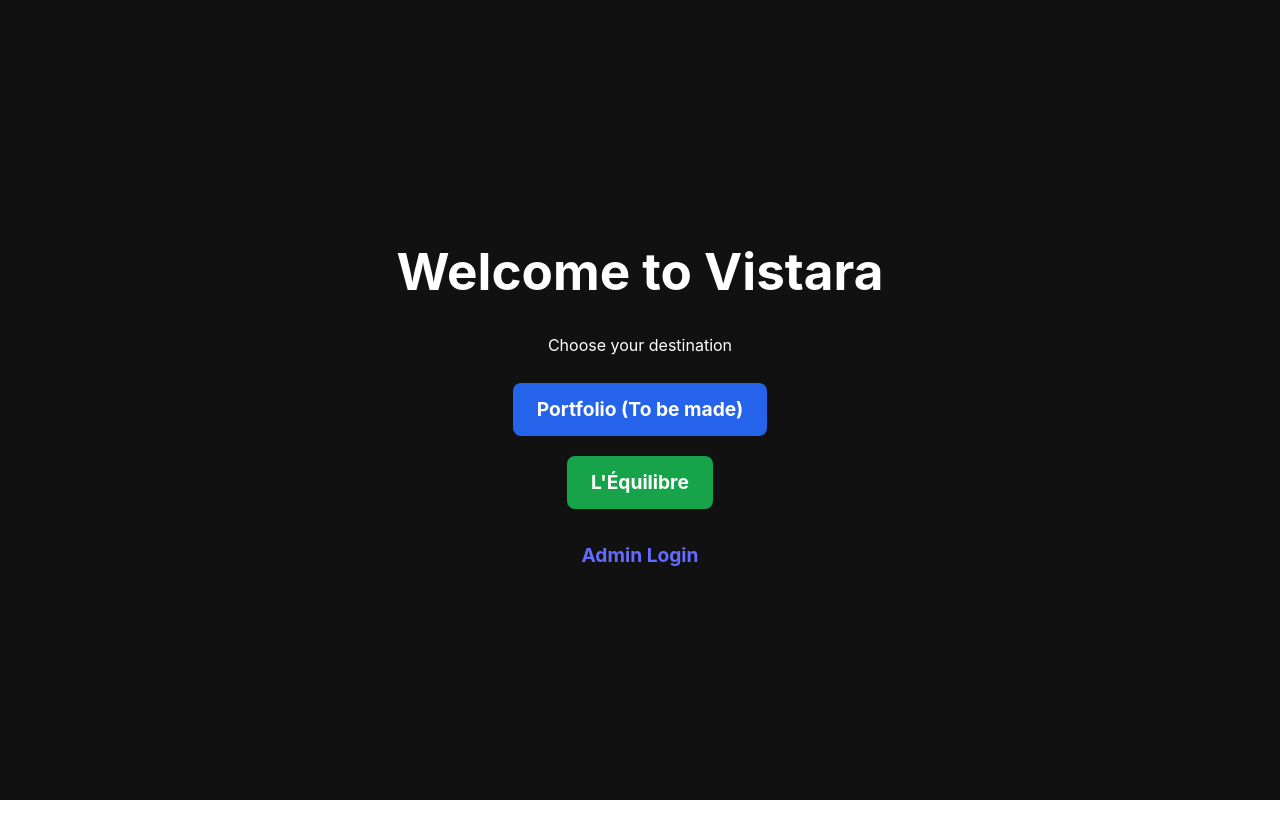
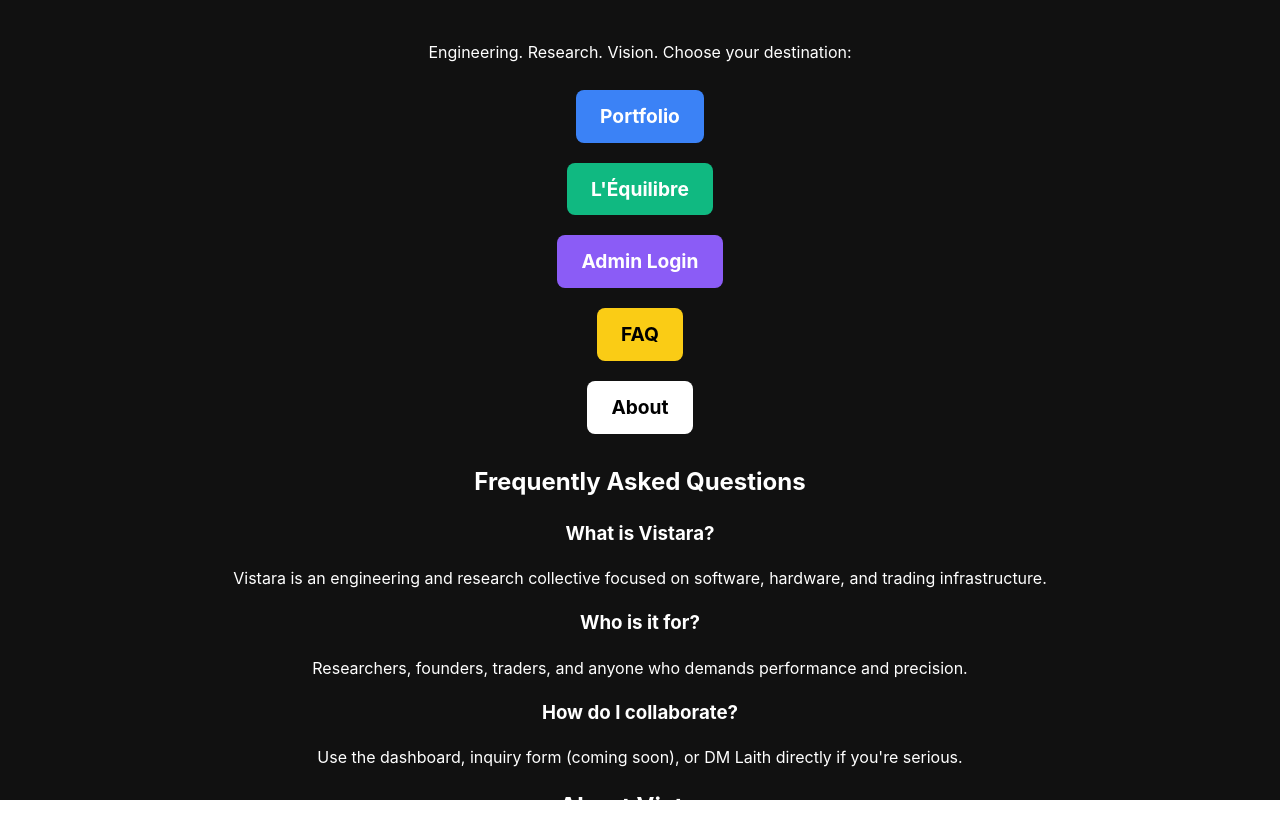
Before and after one commit to laithm/vistara, a React (Vite) app: page / in a window 1280 px wide. Shown: the top 838 px of the page. Before the commit the page ends 800 px from the top, so only its background shows below. Built offline with nearby package versions, Linux system fonts and the light colour scheme.

Commit message:
revamping whole page

```diff
--- a/src/App.css
+++ b/src/App.css
@@ -49,3 +49,17 @@ body {
 .btn-green:hover {
   background-color: #15803d;
 }
+.btn {
+  padding: 0.75rem 1.5rem;
+  font-weight: bold;
+  border-radius: 0.5rem;
+  transition: all 0.3s ease;
+  text-decoration: none;
+  display: inline-block;
+}
+.btn-blue { background-color: #3b82f6; color: white; }
+.btn-green { background-color: #10b981; color: white; }
+.btn-purple { background-color: #8b5cf6; color: white; }
+.btn-yellow { background-color: #facc15; color: black; }
+.btn-white { background-color: white; color: black; }
+.btn:hover { transform: scale(1.05); opacity: 0.9; }
--- a/src/App.tsx
+++ b/src/App.tsx
@@ -2,9 +2,9 @@ import { BrowserRouter as Router, Routes, Route, Link } from "react-router-dom";
 import { motion } from "framer-motion";
 import Portfolio from "./pages/Portfolio";
 import Lequilibre from "./pages/Lequilibre";
-import Login from "./pages/Login";          // Admin login
-import LoginL from "./pages/LoginL";        // L'Équilibre user login
-import Signup from "./pages/Signup";        // L'Équilibre user signup
+import Login from "./pages/Login";
+import LoginL from "./pages/LoginL";
+import Signup from "./pages/Signup";
 import Dashboard from "./pages/Dashboard";
 import "./App.css";
 
@@ -12,14 +12,14 @@ export default function App() {
   return (
     <Router>
       <Routes>
-        {/* Welcome Landing Page */}
+        {/* 🔵 Landing Page */}
         <Route
           path="/"
           element={
-            <div className="flex items-center justify-center min-h-screen bg-gray-900 text-white text-center px-6">
-              <div className="flex flex-col items-center justify-center w-full max-w-3xl">
+            <div className="bg-gray-900 text-white min-h-screen overflow-x-hidden">
+              <div className="flex flex-col items-center justify-center py-20 px-6">
                 <motion.h1
-                  className="text-5xl font-extrabold mb-4"
+                  className="text-5xl font-extrabold mb-4 text-center"
                   initial={{ opacity: 0, y: -50 }}
                   animate={{ opacity: 1, y: 0 }}
                   transition={{ duration: 1 }}
@@ -27,12 +27,14 @@ export default function App() {
                   Welcome to Vistara
                 </motion.h1>
 
-                <p className="text-lg mb-8">Choose your destination</p>
+                <p className="text-lg mb-8 text-center">
+                  Engineering. Research. Vision. Choose your destination:
+                </p>
 
-                <div className="flex gap-6 flex-wrap justify-center">
+                <div className="flex gap-6 flex-wrap justify-center mb-16">
                   <motion.div whileHover={{ scale: 1.1 }}>
                     <Link to="/portfolio" className="btn btn-blue">
-                      Portfolio (To be made)
+                      Portfolio
                     </Link>
                   </motion.div>
                   <motion.div whileHover={{ scale: 1.1 }}>
@@ -45,29 +47,62 @@ export default function App() {
                       Admin Login
                     </Link>
                   </motion.div>
+                  <motion.div whileHover={{ scale: 1.1 }}>
+                    <a href="#faq" className="btn btn-yellow">
+                      FAQ
+                    </a>
+                  </motion.div>
+                  <motion.div whileHover={{ scale: 1.1 }}>
+                    <a href="#about" className="btn btn-white text-black">
+                      About
+                    </a>
+                  </motion.div>
                 </div>
+
+                {/* 🟡 FAQ Section */}
+                <section id="faq" className="w-full max-w-3xl mb-20">
+                  <h2 className="text-3xl font-bold mb-4">Frequently Asked Questions</h2>
+                  <div className="space-y-4 text-left">
+                    <div>
+                      <h3 className="font-semibold text-lg">What is Vistara?</h3>
+                      <p className="text-gray-300">
+                        Vistara is an engineering and research collective focused on software, hardware, and trading infrastructure.
+                      </p>
+                    </div>
+                    <div>
+                      <h3 className="font-semibold text-lg">Who is it for?</h3>
+                      <p className="text-gray-300">
+                        Researchers, founders, traders, and anyone who demands performance and precision.
+                      </p>
+                    </div>
+                    <div>
+                      <h3 className="font-semibold text-lg">How do I collaborate?</h3>
+                      <p className="text-gray-300">
+                        Use the dashboard, inquiry form (coming soon), or DM Laith directly if you're serious.
+                      </p>
+                    </div>
+                  </div>
+                </section>
+
+                {/* 🟢 About Section */}
+                <section id="about" className="w-full max-w-3xl pb-32">
+                  <h2 className="text-3xl font-bold mb-4">About Vistara</h2>
+                  <p className="text-gray-300">
+                    Founded by Laith Masri, Vistara is a project-first collective that merges elite software design, embedded systems, and trading models.
+                  </p>
+                </section>
               </div>
             </div>
           }
         />
 
-        {/* Static Pages */}
+        {/* 🔒 Auth / Admin / Other Pages */}
         <Route path="/portfolio" element={<Portfolio />} />
         <Route path="/lequilibre" element={<Lequilibre />} />
-
-        {/* Admin Section */}
         <Route path="/login" element={<Login />} />
         <Route path="/dashboard" element={<Dashboard />} />
-
-        {/* L'Équilibre Auth Pages */}
         <Route path="/lequilibre/login" element={<LoginL />} />
         <Route path="/lequilibre/signup" element={<Signup />} />
-
-        {/* Future Routes Placeholder */}
-        {/*
-          <Route path="/lequilibre/profile" element={<UserProfile />} />
-          <Route path="/portfolio/some-feature" element={<SomeComponent />} />
-        */}
       </Routes>
     </Router>
   );
```
Also changed, not shown: package.json (+5 -2 lines), 2 other files (tests, documents, lock files or other folders).
